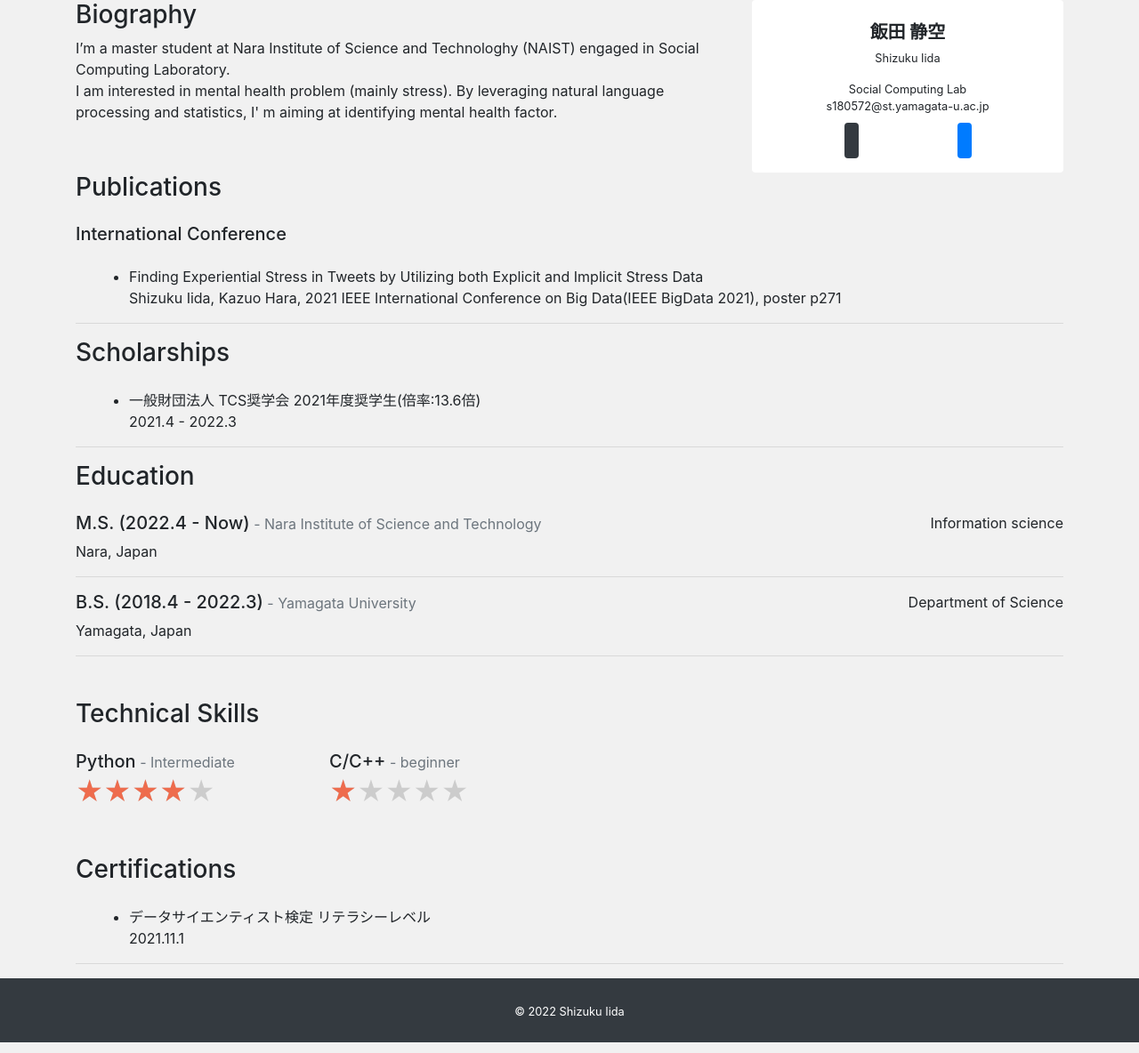
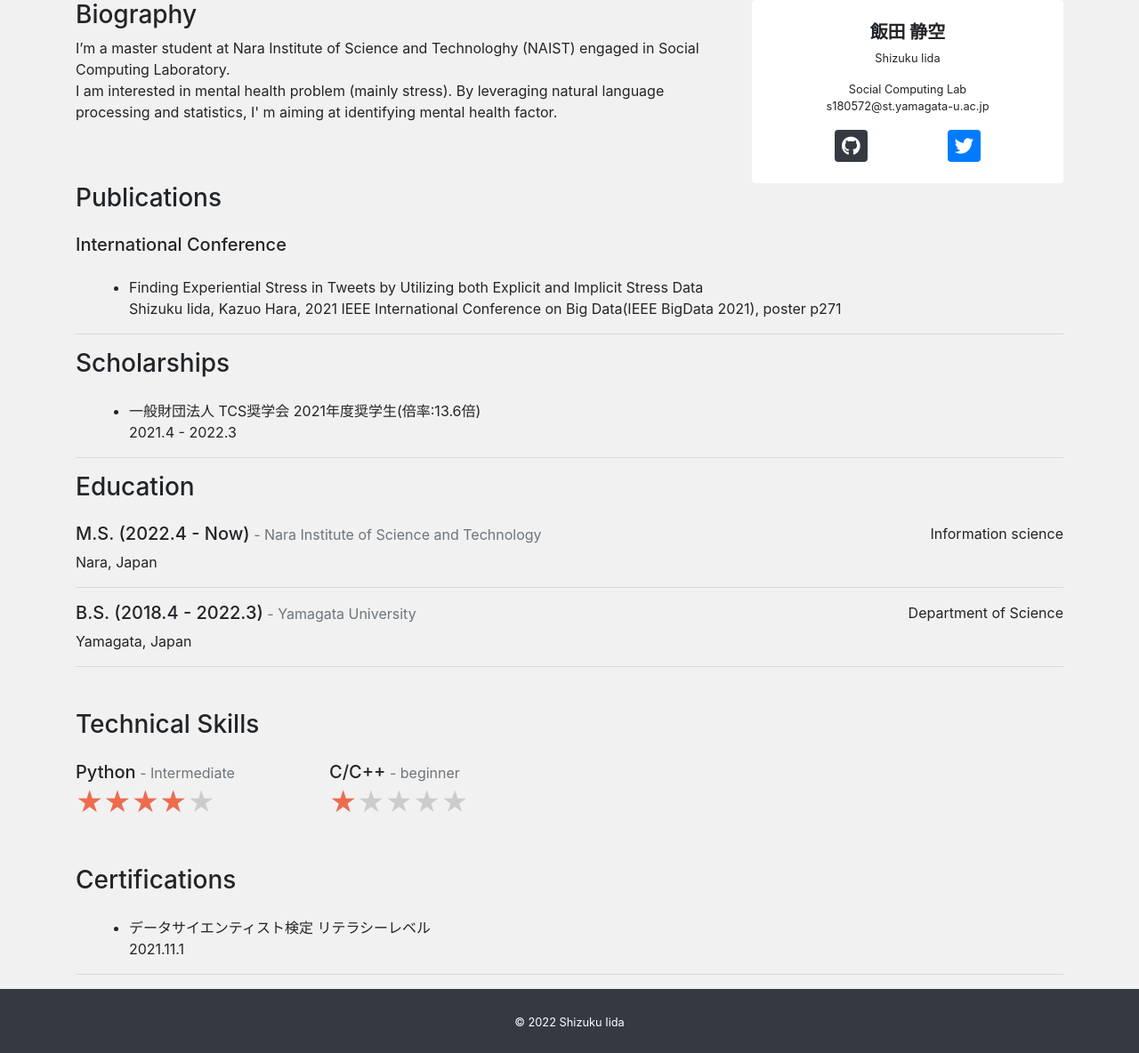
Before and after one commit to ShizukuIida/mysite, a Django app: page /about/ in a window 1280 px wide. Shown: the part 48-1232 px from the top of the page at 89% size. Run offline with Django 3.2, Linux system fonts and the light colour scheme; data comes from the database, SQL or seed files in the repository; both versions use the stored data as it was after the commit; some libraries are stand-ins or nearby versions; some web fonts are replaced.

Commit message:
second commit

```diff
--- a/app/templates/app/base.html
+++ b/app/templates/app/base.html
@@ -6,7 +6,7 @@
     <meta charset="UTF-8">
     <meta name="viewport" content="width=device-width, initial-scale=1.0">
     <link rel="stylesheet" href="https://stackpath.bootstrapcdn.com/bootstrap/4.4.1/css/bootstrap.min.css">
-    <link rel="stylesheet" href="https://cdnjs.cloudflare.com/ajax/libs/font-awsome/5.13.0/css/all.min.css">
+    <link rel="stylesheet" href="https://cdnjs.cloudflare.com/ajax/libs/font-awesome/5.13.0/css/all.min.css">
     <link rel="stylesheet" href="{% static 'css/style.css' %}">
     <title>ポートフォリオ</title>
 </head>
```
Also changed, not shown: db.sqlite3.
